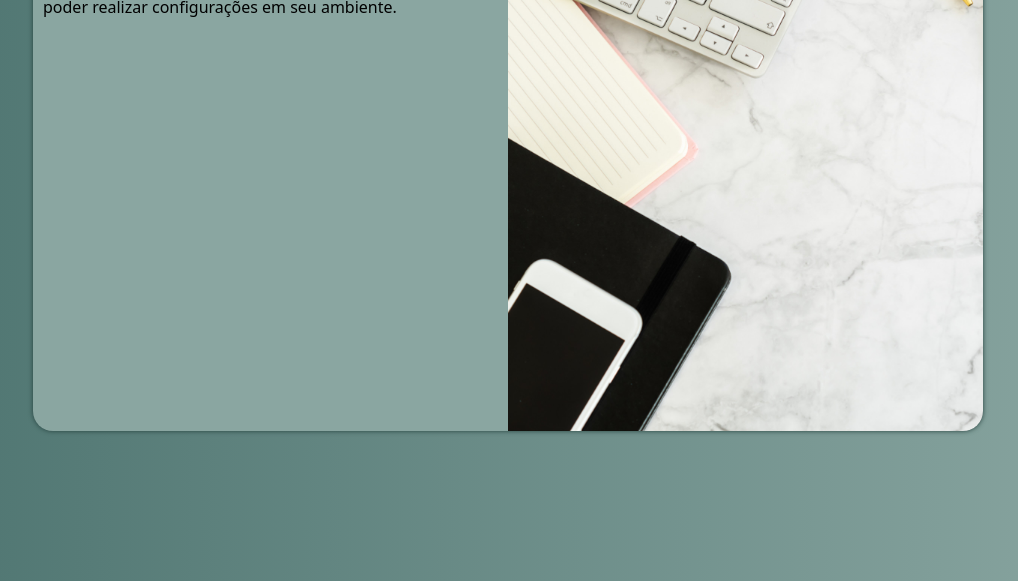
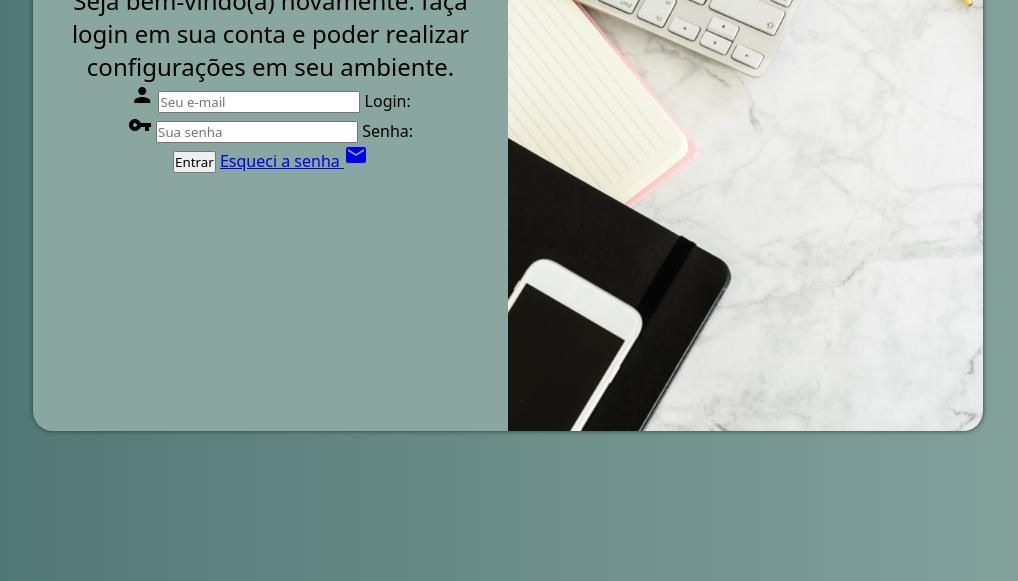
Before and after one commit to Gilsonmelo92/projeto-login, a plain HTML site: page index.html in a window 1280 px wide. Shown: the part 219-800 px from the top of the page, without its empty margins (132-1150 px from the left). Drawn offline with Linux system fonts and the light colour scheme.

Commit message:
formulário adicionado

```diff
--- a/Estilos/media_query.css
+++ b/Estilos/media_query.css
@@ -12,14 +12,21 @@
     }
 
     section#login > div#imagem {
-        float: right;
+        float: left;
         width: 30%;
         height: 100%;
     }
 
     section#login > div#formulario {
-        float: left;
+        float: right;
         width: 70%;
+    }
+    div#formulario > h1{
+        font-size: 1.5em;
+    }
+
+    div#formulario > p {
+        font-size: 1.2em;
     }
 
 }
@@ -45,5 +52,12 @@
         float: left;
         width: 50%;
     }
+    div#formulario > h1{
+        font-size: 2em;
+    }
+
+    div#formulario > p {
+        font-size: 1.5em;
+    }
 
 }
--- a/Estilos/mobile_first.css
+++ b/Estilos/mobile_first.css
@@ -7,6 +7,7 @@
     --cor3: #34609F ;
     --cor4: #5D88BD ;
     --cor5: #D4F1FF ;
+
     --cor6: #25403D;
     --cor7: #4C736F;
     --cor8: #8AA6A1;
@@ -51,7 +52,9 @@ section#login {
     box-shadow: 0px 0px 5px var(--cor6);
 
     transition: width 0.3s, height 0.3s;
-    transition-timing-function: ea;
+    transition-timing-function: ease;
+
+    background-position: left bottom;
 
 }
 
@@ -66,3 +69,12 @@ section#login > div#formulario{
     display: block;
     padding: 10px;
 }
+
+div#formulario {
+    text-align: center;
+    margin-bottom: 10px;
+}
+
+div#formulario > p {
+    font-size: 0.8em;
+}
--- a/index.html
+++ b/index.html
@@ -5,6 +5,8 @@
     <meta name="viewport" content="width=device-width, initial-scale=1.0">
     <link rel="stylesheet" href="Estilos/mobile_first.css">
     <link rel="stylesheet" href="Estilos/media_query.css">
+    <link href="https://fonts.googleapis.com/icon?family=Material+Icons"
+      rel="stylesheet">
     <title>Login</title>
 </head>
 <body>
@@ -24,7 +26,29 @@
 
                  </p>
 
-                 <form action="login.js" method="post">
+                 <form action="login.js" method="post" autocomplete="on">
+
+                    <div class="campo">
+
+
+                        <i class="material-icons md-36">person</i>
+
+                        <input type="email" name="login" id="ilogin" placeholder="Seu e-mail" autocomplete="email" required maxlength="30">
+
+                        <label for="ilogin">Login:</label>
+                    </div>
+
+                    <div class="campo">
+                        <i class="material-icons md-36">vpn_key</i>
+
+                        <input type="password" name="senha" id="isenha" placeholder="Sua senha" autocomplete="current-password" requered minlength="8" maxlength="20">
+
+                        <label for="isenha">Senha:</label>
+
+                    </div>
+
+                    <input type="submit" value="Entrar">
+                    <a href="#"> Esqueci a senha <i class="material-icons">mail</i></a>
 
                  </form>
             </div>
```
